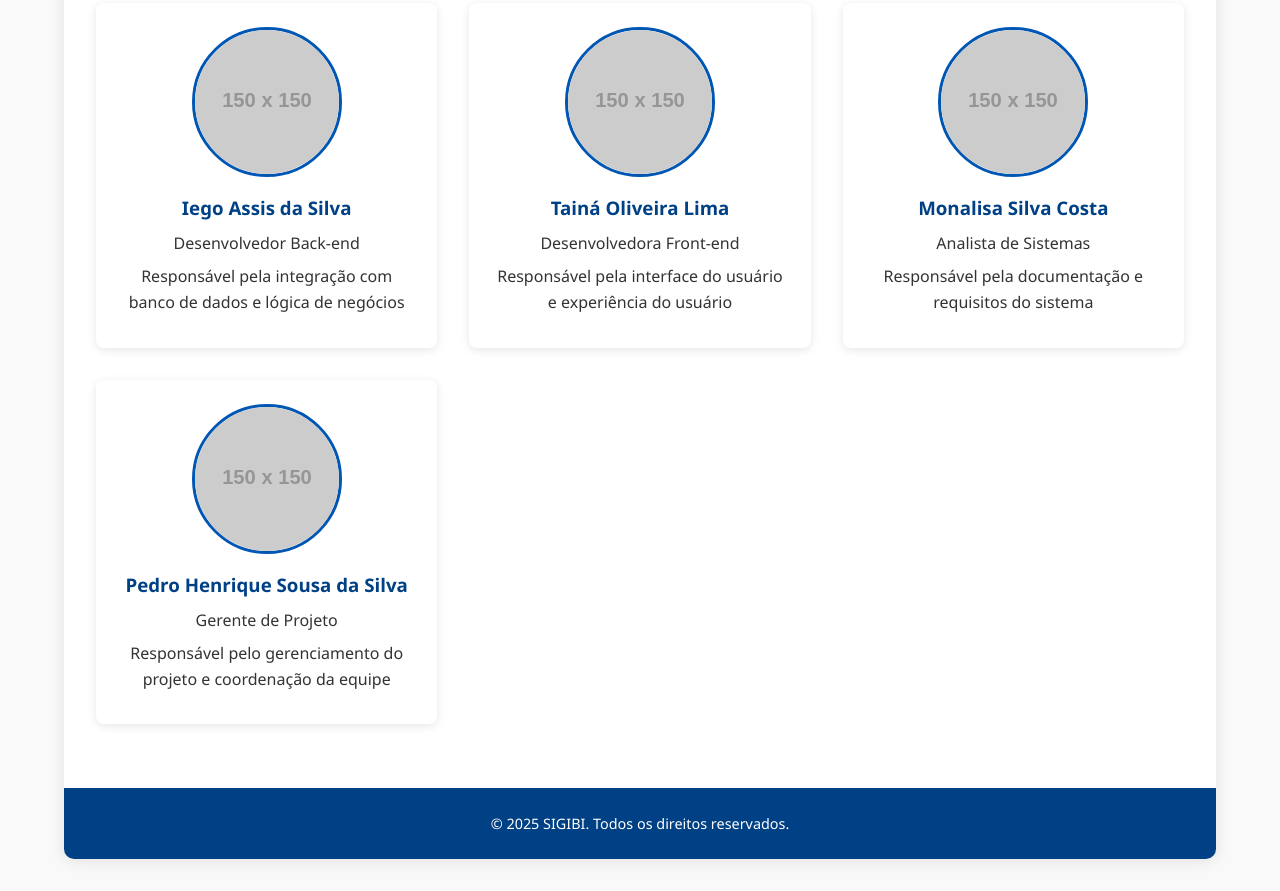
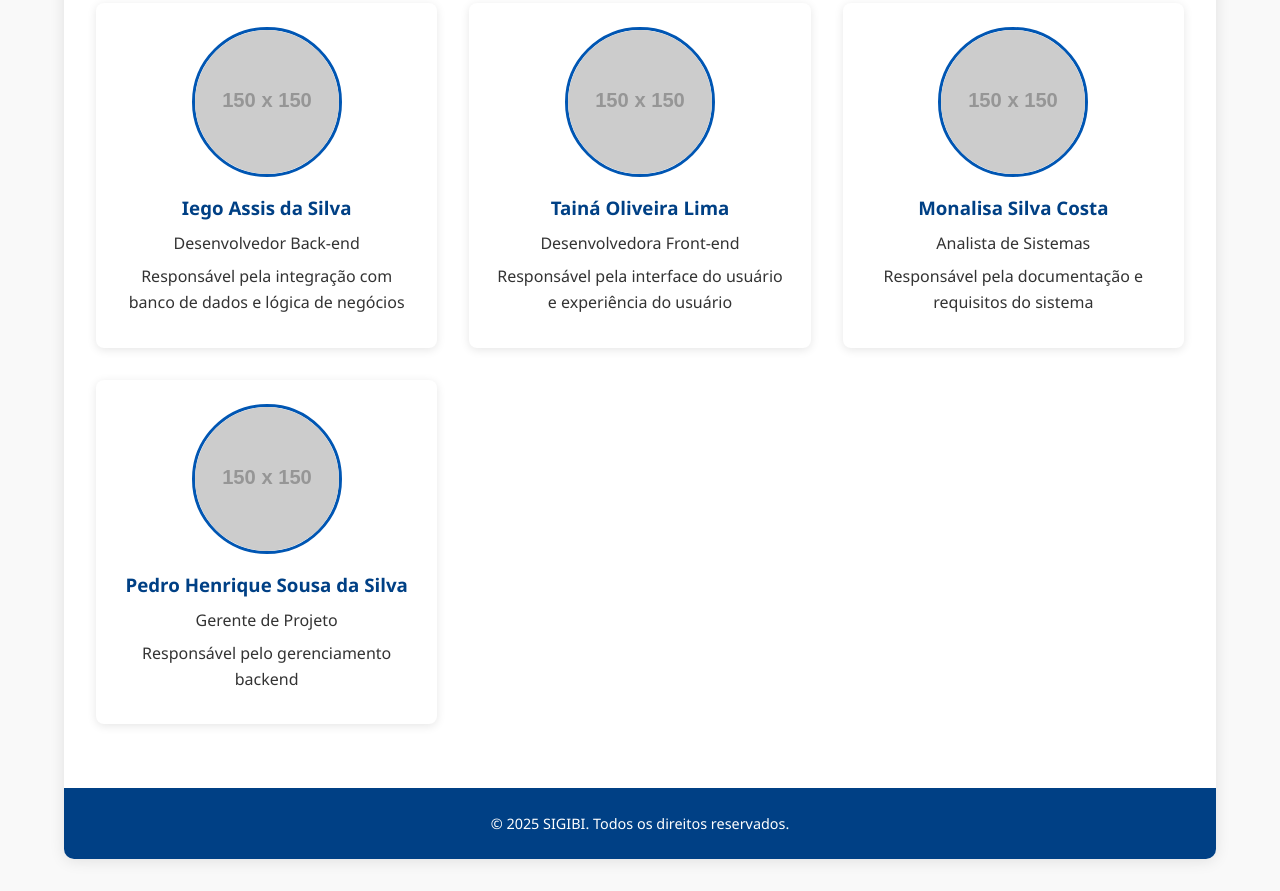
Before and after one commit to iegoassis/sigibi, a plain HTML site: page autores.html in a window 1280 px wide. Shown: the part 296-1187 px from the top of the page. Drawn offline with Linux system fonts and the light colour scheme; placeholder pictures from the web are drawn by us; a script that the page names is missing.

Commit message:
Update autores.html

```diff
--- a/autores.html
+++ b/autores.html
@@ -61,7 +61,7 @@
                         </div>
                         <h3>Pedro Henrique Sousa da Silva</h3>
                         <p>Gerente de Projeto</p>
-                        <p>Responsável pelo gerenciamento do projeto e coordenação da equipe</p>
+                        <p>Responsável pelo gerenciamento backend</p>
                     </div>
                 </div>
             </section>
```
